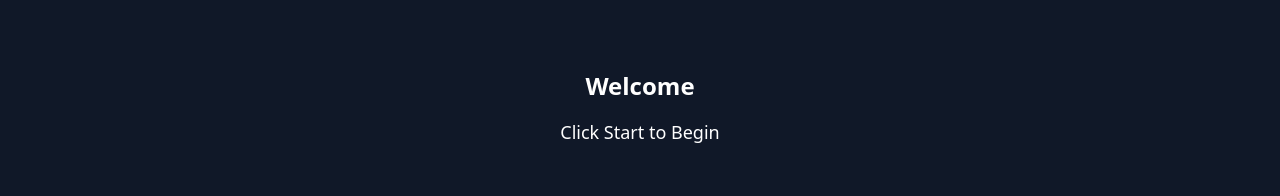
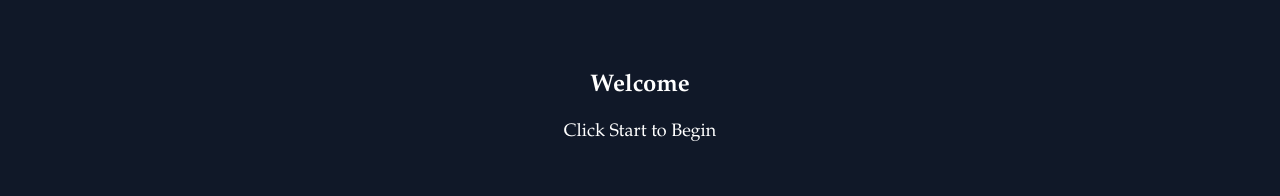
Before and after one commit to mcallan-star/my-app, a React (Vite) app: page / in a window 1280 px wide. Shown: the part 200-396 px from the top of the page. Built offline with nearby package versions, Linux system fonts and the light colour scheme.

Commit message:
wrap existing css rules in a components block to slot into tailwind's cascade layers

```diff
--- a/postcss.config.js
+++ b/postcss.config.js
@@ -0,0 +1,3 @@
+export default {
+  plugins: ["@tailwindcss/postcss"],
+}
--- a/src/App.css
+++ b/src/App.css
@@ -1,5 +1,8 @@
-/* Role:  imported by App.jsx, vanilla CSS, explicitly imported so it only applies when you bring it into your React tree
+/* Role: vanilla CSS, imported by App.jsx, explicitly imported so it only applies when you bring it into your React tree
 Styles targeting IDs/classes used inside your <App/> component. */
+@import "tailwindcss";
+
+@layer components {
 #root {
   max-width: 1280px;
   margin: 0 auto;
@@ -65,3 +68,4 @@ input[type='range']::-moz-range-thumb {
   cursor: pointer;
   border: 2px solid #3b82f6;
 }
+}
--- a/src/App.jsx
+++ b/src/App.jsx
@@ -412,8 +412,8 @@ const BreathingApp = () => {
             </>
           ) : (
             <div className="text-center">
-              <h2 className="text-2xl font-bold mb-4">Welcome</h2>
-              <p className="text-lg">Click Start to Begin</p>
+              <h2 className="text-2xl font-bold mb-4 font-script">Welcome</h2>
+              <p className="text-lg font-script">Click Start to Begin</p>
             </div>
           )}
         </div>
```
